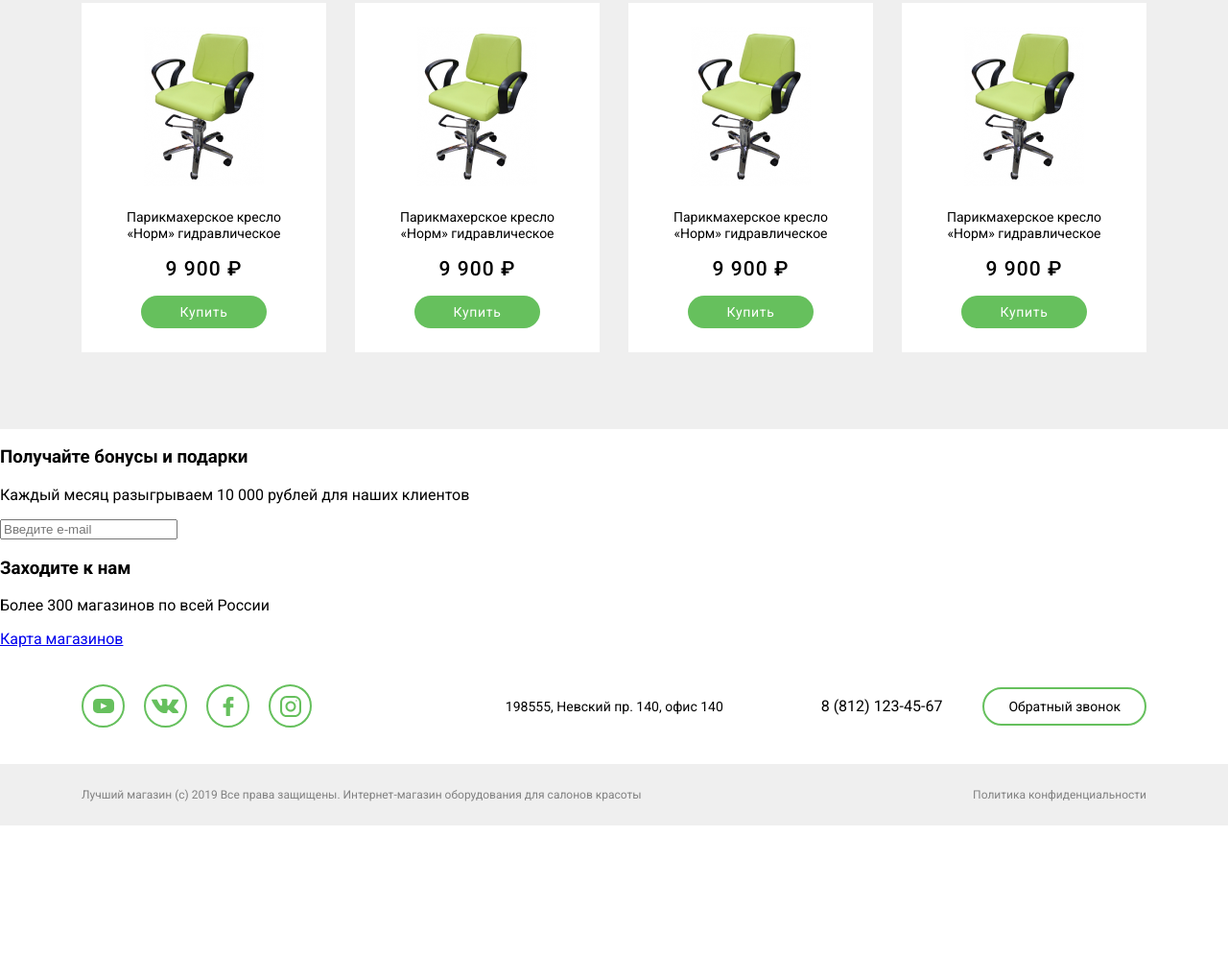
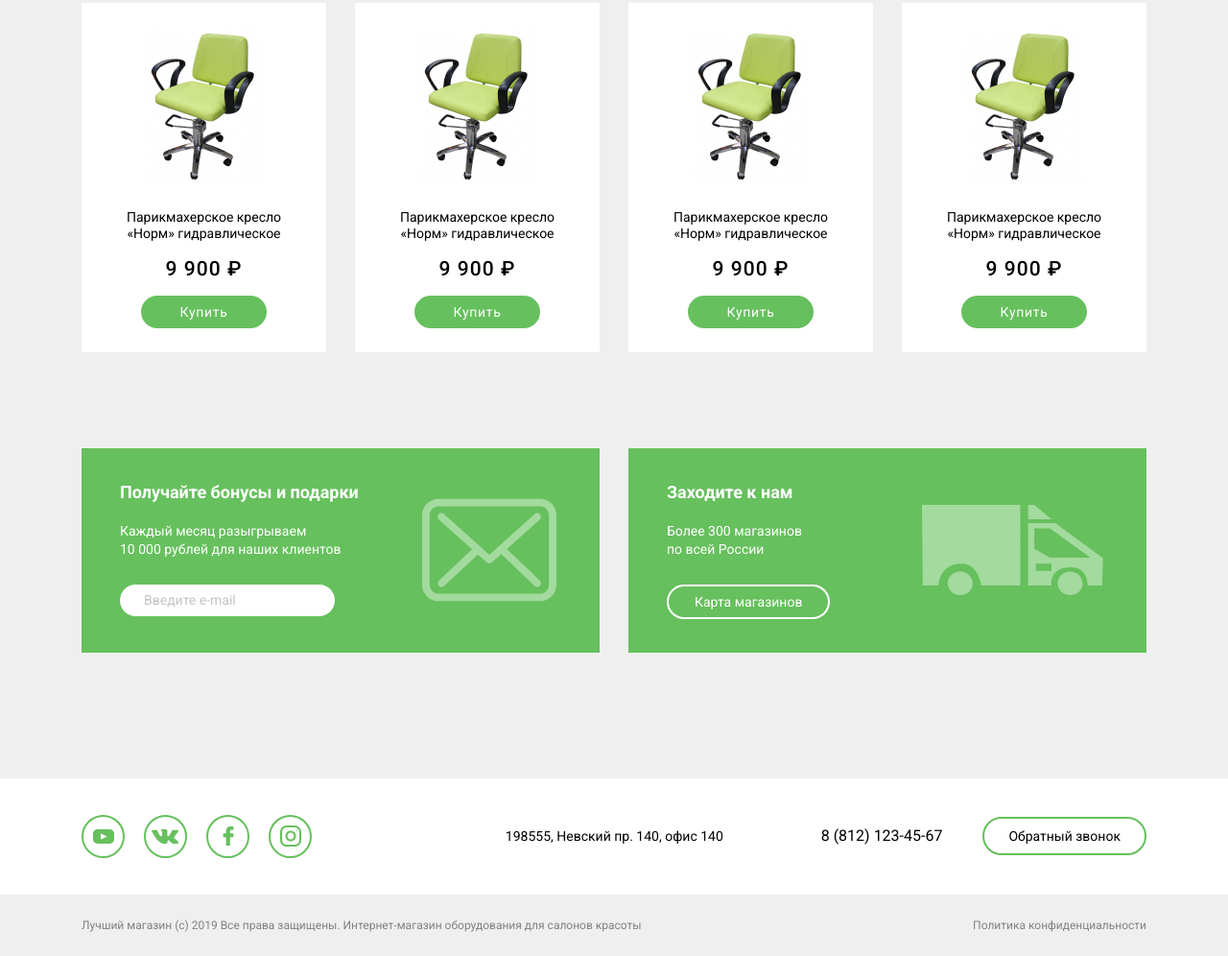
Before and after one commit to juliaanto/beauty, a website: page src/index.html in a window 1280 px wide. Shown: the part 994-1990 px from the top of the page at 96% size. Before the commit the page ends 1854 px from the top, so only its background shows below. Drawn offline with nearby package versions, Linux system fonts and the light colour scheme; files that its build step writes are made by us from their sources.

Commit message:
Добавлен блок с подпиской и ссылкой на карту

```diff
--- a/src/components/button/button.scss
+++ b/src/components/button/button.scss
@@ -29,3 +29,8 @@
 .button-basic_header {
   margin-left: 38px;
 }
+
+.button-basic_for-clients {
+  padding: 8px 27px;
+  letter-spacing: normal;
+}
--- /dev/null
+++ b/src/components/for-clients/for-clients.html
@@ -0,0 +1,21 @@
+<section class="for-clients">
+  <div class="for-clients__wrapper">
+    <form class="for-clients__item">
+      <h3 class="for-clients__heading">Получайте бонусы и подарки</h3>
+      <p class="for-clients__text">Каждый месяц разыгрываем 10&nbsp;000 рублей для наших клиентов</p>
+      <input class="for-clients__input" type="email" id="email" placeholder="Введите e-mail">
+      <svg class="for-clients__icon" width="140" height="108" viewBox="0 0 140 108" fill="none" xmlns="http://www.w3.org/2000/svg">
+        <path d="M122.909 0.72876H17.1198C7.67639 0.72876 0 8.40515 0 17.8486V90.1515C0 99.5949 7.67639 107.271 17.1198 107.271H122.88C132.324 107.271 140 99.5949 140 90.1515V17.8775C140.029 8.43412 132.353 0.72876 122.909 0.72876ZM132.208 90.1515C132.208 95.2787 128.036 99.4501 122.909 99.4501H17.1198C11.9926 99.4501 7.82123 95.2787 7.82123 90.1515V17.8775C7.82123 12.7503 11.9926 8.57896 17.1198 8.57896H122.88C128.007 8.57896 132.179 12.7503 132.179 17.8775V90.1515H132.208Z" fill="white" fill-opacity="0.4"/>
+        <path d="M88.293 53.102L122.533 22.3965C124.126 20.9481 124.271 18.4858 122.822 16.8637C121.374 15.2704 118.912 15.1256 117.289 16.574L70.0724 58.9535L60.8608 50.7267C60.8318 50.6977 60.8028 50.6688 60.8028 50.6398C60.6 50.437 60.3973 50.2632 60.1655 50.0894L22.6816 16.545C21.0594 15.0966 18.5972 15.2415 17.1488 16.8637C15.7004 18.4858 15.8452 20.9481 17.4674 22.3965L52.1126 53.3627L17.6123 85.6615C16.048 87.1389 15.9611 89.6011 17.4385 91.1943C18.2206 92.0054 19.2634 92.4399 20.3062 92.4399C21.2622 92.4399 22.2181 92.0923 22.9712 91.3971L57.993 58.6348L67.4943 67.1223C68.2475 67.7886 69.1744 68.1072 70.1014 68.1072C71.0284 68.1072 71.9843 67.7596 72.7085 67.0933L82.4705 58.3451L117.289 91.426C118.043 92.1502 119.028 92.4978 119.983 92.4978C121.026 92.4978 122.04 92.0923 122.822 91.2812C124.3 89.717 124.242 87.2258 122.677 85.7484L88.293 53.102Z" fill="white" fill-opacity="0.4"/>
+      </svg>
+    </form>
+    <div class="for-clients__item">
+      <h3 class="for-clients__heading">Заходите к нам</h3>
+      <p class="for-clients__text">Более 300 магазинов по&nbsp;всей&nbsp;России</p>
+      <a class="button-basic button-basic_special button-basic_for-clients" href="#">Карта магазинов</a>
+      <svg class="for-clients__icon" width="189" height="94" viewBox="0 0 189 94" fill="none" xmlns="http://www.w3.org/2000/svg">
+        <path d="M39.8489 69.5447C32.5297 69.5447 26.837 74.8943 26.837 81.7723C26.837 88.6504 32.5297 94 39.8489 94C47.1681 94 52.8609 88.6504 52.8609 81.7723C52.8609 74.8943 47.1681 69.5447 39.8489 69.5447ZM117.107 0H110.601V14.9024H134.999L117.107 0ZM0.81317 84.065H17.0781C17.0781 84.065 17.8913 61.1382 41.4754 61.1382C58.9602 61.1382 61.8065 84.065 61.8065 84.065H102.469V0H0L0.81317 84.065ZM154.516 69.5447C147.197 69.5447 141.505 74.8943 141.505 81.7723C141.505 88.6504 147.197 94 154.516 94C161.836 94 167.528 88.6504 167.528 81.7723C167.528 74.8943 161.429 69.5447 154.516 69.5447ZM139.065 19.1057H110.601V84.065H134.999C134.999 84.065 131.746 64.9593 155.33 64.9593C173.221 64.9593 172.814 84.065 172.814 84.065H187.86L188.673 55.4065L139.065 19.1057ZM134.999 68.7805H118.734V61.1382H134.999V68.7805ZM133.372 55.0244L117.107 45.8536V24.4553H133.372L175.661 55.0244H133.372Z" fill="white" fill-opacity="0.4"/>
+      </svg>
+    </div>
+  </div>
+</section>
--- /dev/null
+++ b/src/components/for-clients/for-clients.scss
@@ -0,0 +1,56 @@
+.for-clients {
+  background-color: $basic-gray;
+}
+
+.for-clients__wrapper {
+  max-width: $max-content-width;
+  margin: 0 auto;
+  padding: 50px 80px 131px;
+  display: flex;
+  flex-wrap: wrap;
+  justify-content: center;
+  gap: 30px;
+}
+
+.for-clients__item {
+  background-color: $basic-accent;
+  width: 30%;
+  flex-grow: 1;
+  color: $white;
+  padding: 35px 40px;
+  position: relative;
+}
+
+.for-clients__heading {
+  font-size: 18px;
+  margin: 0;
+}
+
+.for-clients__text {
+  max-width: 231px;
+  font-size: 14px;
+  margin-top: 21px;
+  margin-bottom: 26px;
+  line-height: 140%;
+}
+
+.for-clients__input {
+  border: none;
+  border-radius: 30px;
+  padding: 9px 25px;
+  width: 100%;
+  max-width: 174px;
+
+  &::placeholder {
+    color: $basic-neutral;
+    font-size: 14px;
+    font-family: $font-basic;
+  }
+}
+
+.for-clients__icon {
+  position: absolute;
+  top: 50%;
+  right: 45px;
+  transform: translateY(-50%);
+}
--- a/src/components/goods/goods.scss
+++ b/src/components/goods/goods.scss
@@ -5,7 +5,7 @@
 .goods__wrapper {
   max-width: $max-content-width;
   margin: 0 auto;
-  padding: 80px;
+  padding: 80px 80px 50px;
 }
 
 .goods__heading {
--- a/src/components/header/header.html
+++ b/src/components/header/header.html
@@ -21,7 +21,7 @@
     </nav>
   </div>
   <div class="second-line">
-    <div class="logo">
+    <a class="logo" href="/">
       <svg width="80" height="80" viewBox="0 0 80 80" fill="none" xmlns="http://www.w3.org/2000/svg">
         <g clip-path="url(#clip0_6_21)">
         <path d="M57.2204 25.3732L46.6873 35.9064L50.7656 39.9847L61.2987 29.4515L57.2204 25.3732Z" fill="#66C05D"/>
@@ -43,10 +43,8 @@
         </clipPath>
         </defs>
       </svg>
-      <a class="logo__text" href="#">
-        <p>Beauty</p>
-      </a>
-    </div>
+      <p class="logo__text">Beauty</p>
+    </a>
     <div>
       <a class="phone-number" href="tel:+78121234567">8 (812) 123-45-67</a>
       <button class="button-basic button-basic_header">Обратный звонок</button>
--- a/src/components/header/header.scss
+++ b/src/components/header/header.scss
@@ -49,6 +49,7 @@
 }
 
 .logo {
+  @include link;
   display: flex;
   align-items: center;
   gap: 20px;
@@ -56,7 +57,6 @@
 
 .logo__text {
   @include text(700, 36px);
-  @include link;
   color: $basic-accent;
   text-transform: uppercase;
   letter-spacing: 0.1em;
--- a/src/components/page/page.html
+++ b/src/components/page/page.html
@@ -4,18 +4,7 @@
     <h1 hidden>Beauty - интернет-магазин оборудования для салонов красоты</h1>
     <!--=include banner.html -->
     <!--=include goods.html -->
-    <section>
-      <form>
-        <h3>Получайте бонусы и подарки</h3>
-        <p>Каждый месяц разыгрываем 10 000 рублей для наших клиентов</p>
-        <input type="email" id="email" placeholder="Введите e-mail" >
-      </form>
-      <div>
-        <h3>Заходите к нам</h3>
-        <p>Более 300 магазинов по всей России</p>
-        <a href="#">Карта магазинов</a>
-      </div>
-    </section>
+    <!--=include for-clients.html -->
   </main>
   <!--=include footer.html -->
 </body>
--- a/src/styles/global/variables.scss
+++ b/src/styles/global/variables.scss
@@ -9,6 +9,7 @@ $white: #ffffff;
 $basic-dark: #333333;
 $basic-accent: #66c05d;
 $basic-gray: #efefef;
+$basic-neutral: #c4c4c4;
 $special-gray: #828282;
 
 // Viewports
--- a/src/styles/style.scss
+++ b/src/styles/style.scss
@@ -7,3 +7,4 @@
 @import "../components/button/button.scss";
 @import "../components/banner/banner.scss";
 @import "../components/goods/goods.scss";
+@import "../components/for-clients/for-clients.scss";
```
